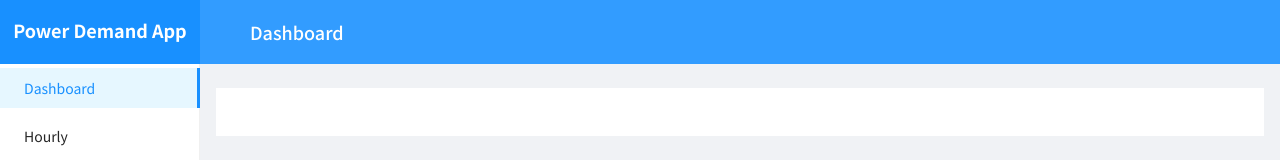
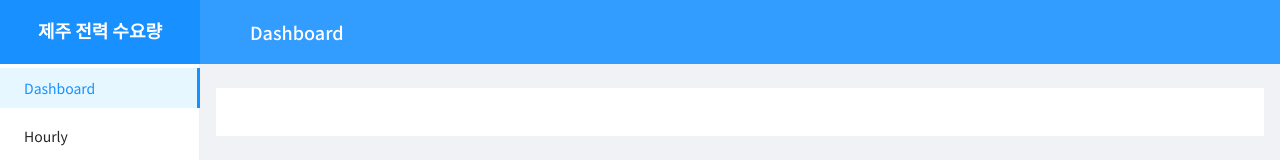
Before and after one commit to hyunki08/power-demand-app, a React (Create React App) app: page / in a window 1280 px wide. Shown: the top 160 px of the page. Built offline with nearby package versions, Linux system fonts and the light colour scheme; no server answers.

Commit message:
앱 이름 수정

```diff
--- a/src/layouts/DefaultLayout.js
+++ b/src/layouts/DefaultLayout.js
@@ -46,7 +46,7 @@ const DefaultLayout = ({ children }) => {
           bottom: 0,
         }}
       >
-        <div className={styles.logo}>Power Demand App</div>
+        <div className={styles.logo}>제주 전력 수요량</div>
         <Menu
           theme="light"
           mode="inline"
```
